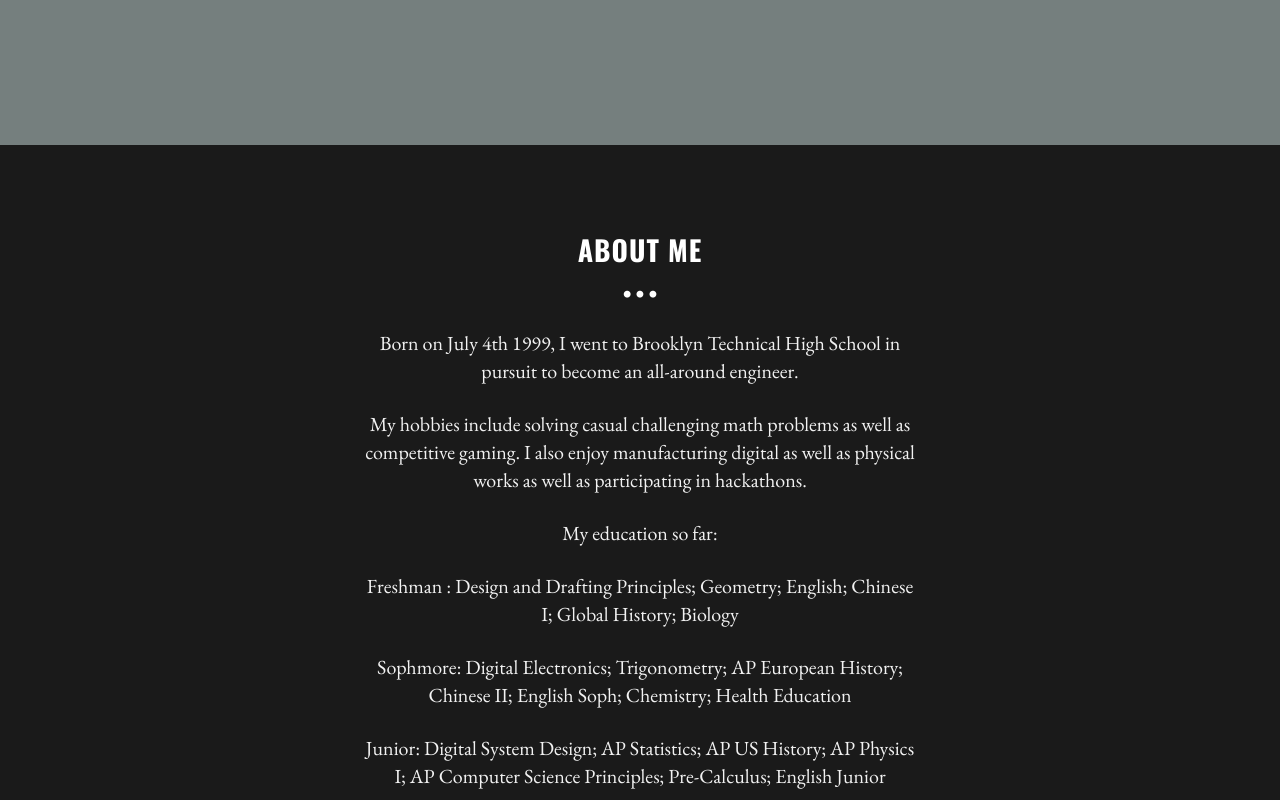
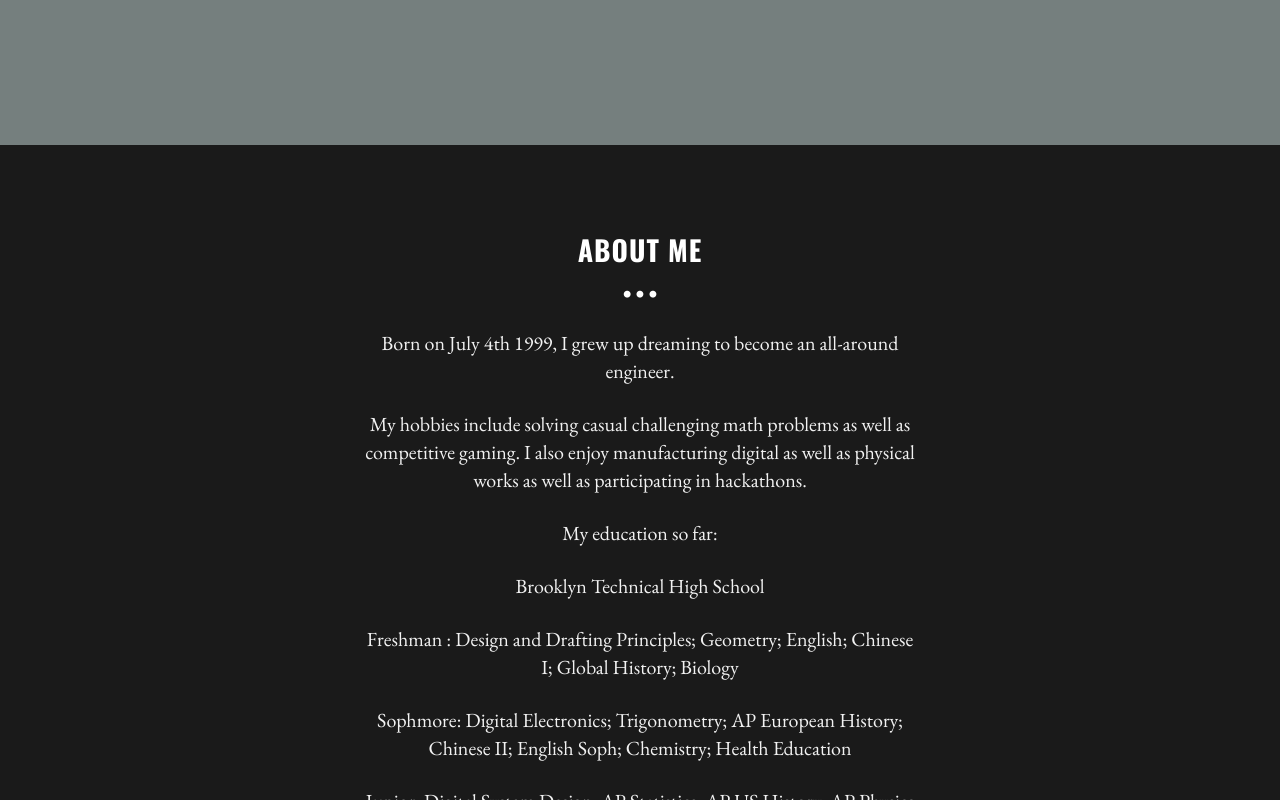
Before and after one commit to thefireblade/PersonalWebsite, a plain HTML site: page index.html in a window 1280 px wide. Shown: the part 545-1345 px from the top of the page. Drawn offline with nearby package versions, Linux system fonts and the light colour scheme.

Commit message:
Update index.html

```diff
--- a/index.html
+++ b/index.html
@@ -82,9 +82,10 @@
 
 				<!-- INTRO INFORMATIO-->
 				<div class="col-lg-6 col-lg-offset-3">
-					<p>Born on July 4th 1999, I went to Brooklyn Technical High School in pursuit to become an all-around engineer.</p>
+					<p>Born on July 4th 1999, I grew up dreaming to become an all-around engineer.</p>
 					<p>My hobbies include solving casual challenging math problems as well as competitive gaming. I also enjoy manufacturing digital as well as physical works as well as participating in hackathons. </p>
 					<p>My education so far: </p>
+					<p>Brooklyn Technical High School </p>
           <p> Freshman : Design and Drafting Principles; Geometry; English; Chinese I; Global History; Biology </p>
           <p> Sophmore: Digital Electronics; Trigonometry; AP European History; Chinese II; English Soph; Chemistry; Health Education </p>
           <p> Junior: Digital System Design; AP Statistics;  AP US History; AP Physics I; AP Computer Science Principles; Pre-Calculus; English Junior </p>
```
